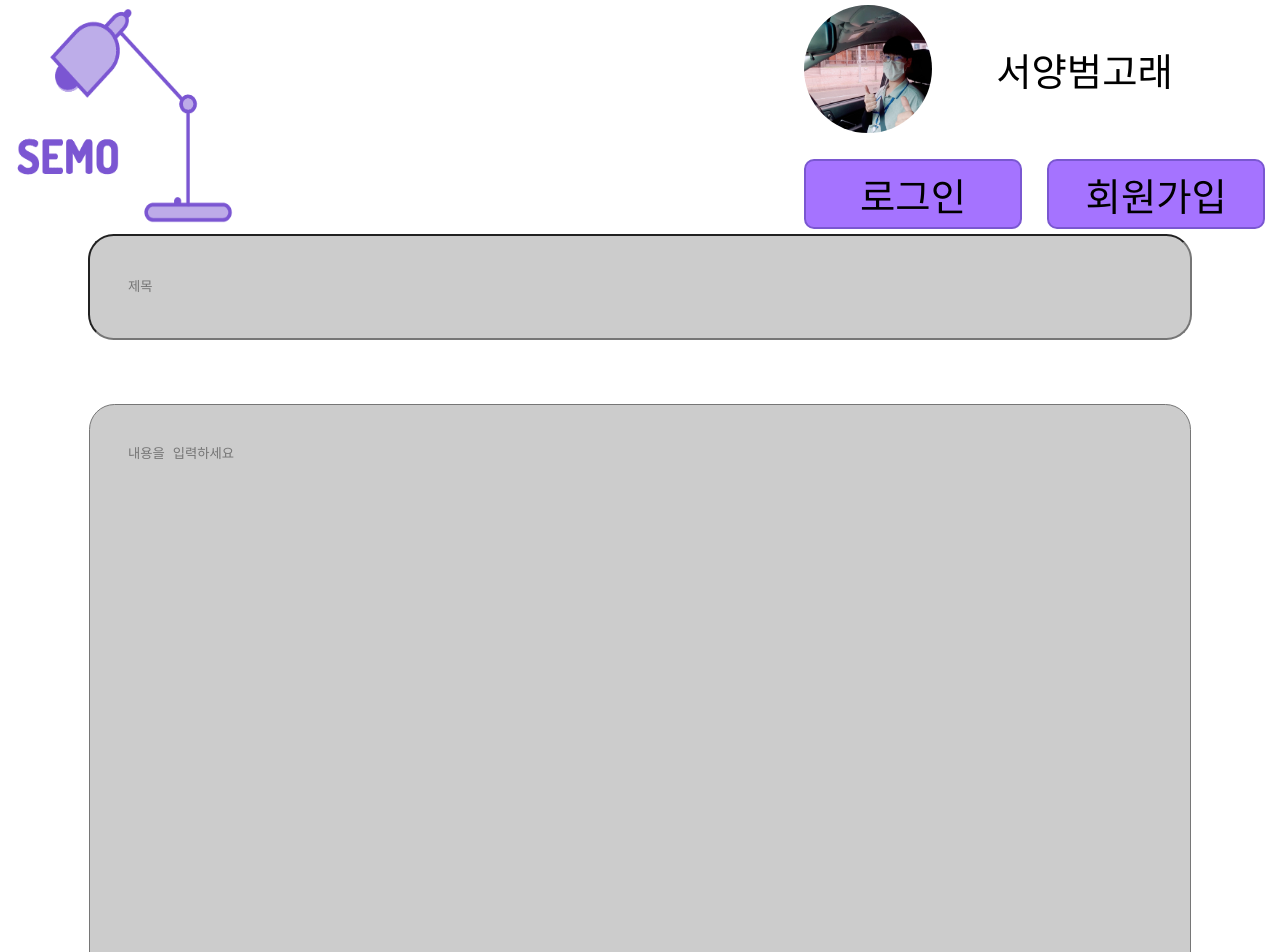
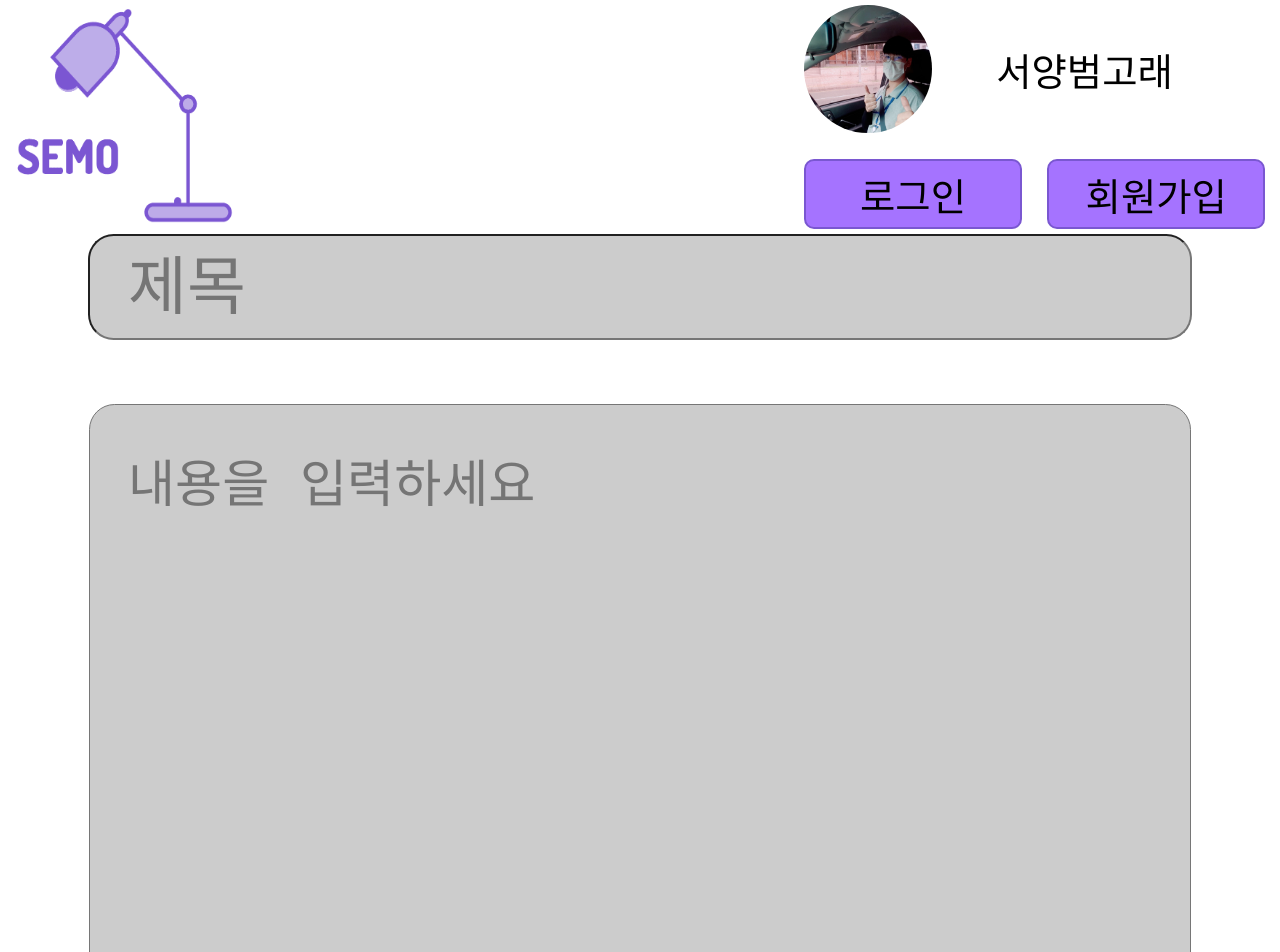
Before and after one commit to codestates/SEMO, a React (Create React App) app in the folder client/: page /question/write in a window 1280 px wide. Shown: the top 952 px of the page. Built offline with nearby package versions, Linux system fonts and the light colour scheme.

Commit message:
update writeQ

```diff
--- a/client/src/components/writeQuestion.js
+++ b/client/src/components/writeQuestion.js
@@ -1,7 +1,7 @@
 import styled from "styled-components";
 import Button from "./button";
 import { useState } from "react";
-
+import axios from "axios";
 const ContainQuestion =styled.div`
     diplay:flex;
 
@@ -13,6 +13,7 @@ const InputTitleBox = styled.input`
     background: #cccccc;
     border-radius: 2vw;
     padding:3vw;
+    font-size : 5vw;
 
 `
 const InputTextBox =styled.textarea`
@@ -24,6 +25,7 @@ const InputTextBox =styled.textarea`
     vertical-align: middle;
     border-radius: 2vw;
     padding:3vw;
+    font-size : 4vw;
 
 `
 const TitleContainer =styled.div`
@@ -63,7 +65,11 @@ const WriteQuestionComponenet = () => {
         setText(e.target.value)
     }
     const testFn = () =>{
-        console.log("@@@@@@@@@@@@@@@@타이틀@@@@@@@@",title,"@@@@@@@@@@@@@@@@텍스트@@@@@@@@",text)
+       // console.log("@@@@@@@@@@@@@@@@타이틀@@@@@@@@",title,"@@@@@@@@@@@@@@@@텍스트@@@@@@@@",text)
+        axios.post("http://localhost:3500/question",{
+            title,
+            text
+        })
     }
     const [fileImg,setfileImg] =useState("")
     const saveFileImg =(e) =>{
```
